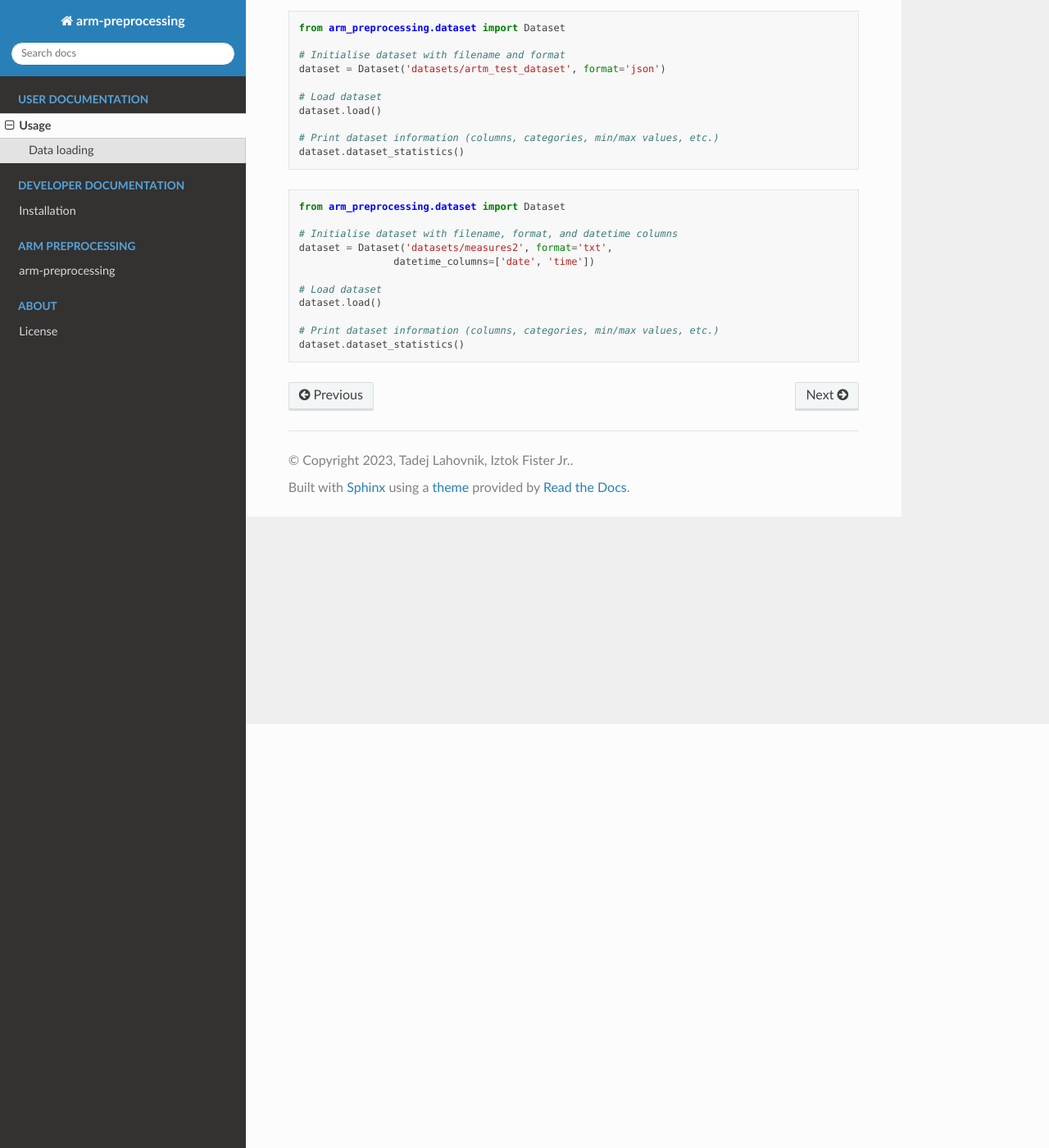
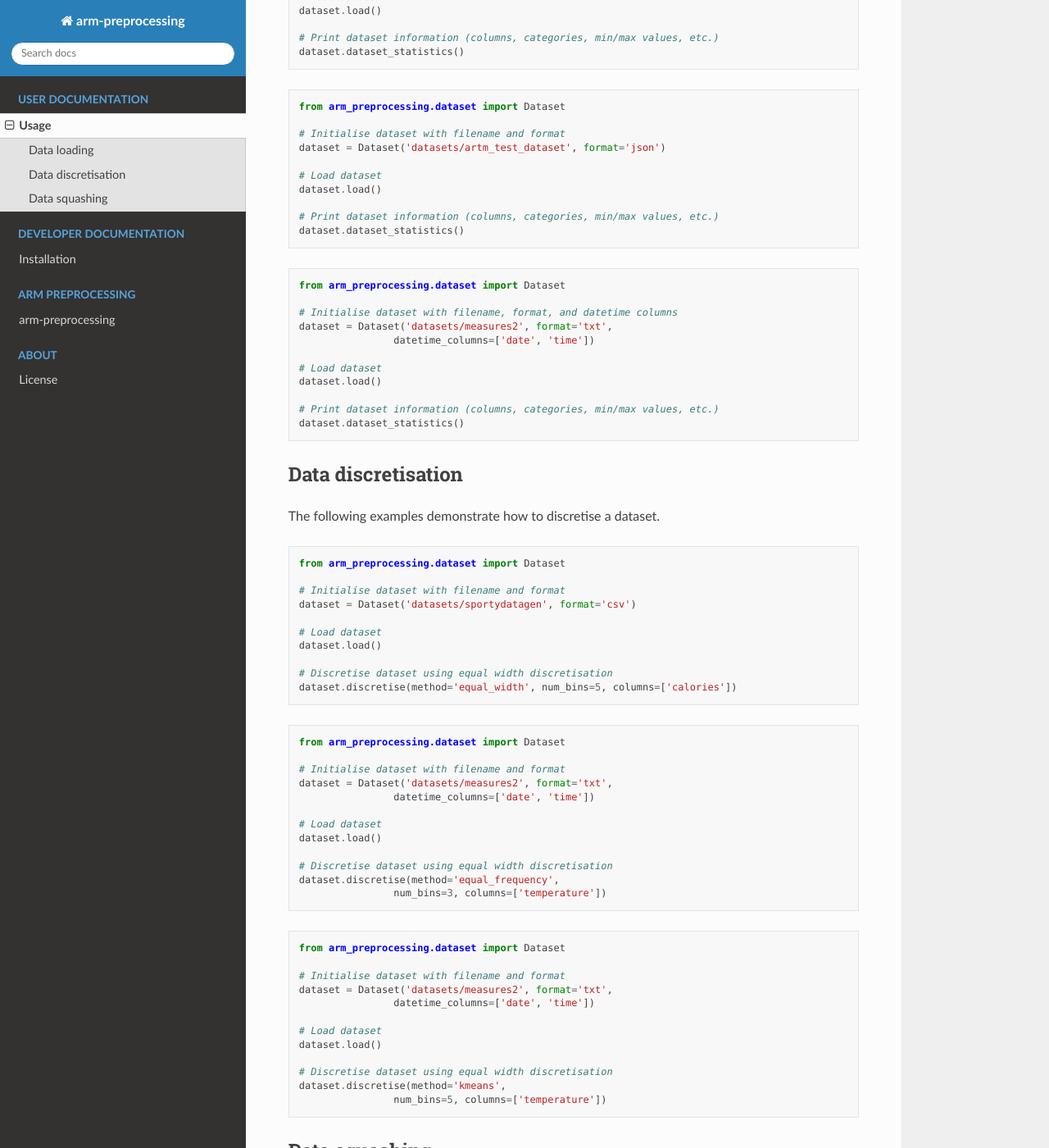
Before and after one commit to firefly-cpp/arm-preprocessing, a Sphinx documentation site: the page built from docs/user/usage.rst, in a window 1280 px wide and 1400 px high, scrolled down 517 px. Shown: the whole window at 82% size. Built offline with Sphinx 7.4.7 and the Read the Docs theme 2.0.0, drawn with Linux system fonts in a browser that asks for light colours; pages that are not in the unit, such as notebooks, are missing from menus; some of the changed text lies outside the part shown.

Commit message:
feat: Data squashing examples

```diff
--- a/docs/user/usage.rst
+++ b/docs/user/usage.rst
@@ -2,6 +2,12 @@
 =====
 
 This section demonstrates the usage of the arm-preprocessing framework.
+
+*   :ref:`data loading`
+*   :ref:`data discretisation`
+*   :ref:`data squashing`
+
+.. _data loading:
 
 Data loading
 ------------
@@ -47,3 +53,89 @@
 
     # Print dataset information (columns, categories, min/max values, etc.)
     dataset.dataset_statistics()
+
+..  _data discretisation:
+
+Data discretisation
+-------------------
+
+The following examples demonstrate how to discretise a dataset.
+
+..  code:: python
+
+    from arm_preprocessing.dataset import Dataset
+
+    # Initialise dataset with filename and format
+    dataset = Dataset('datasets/sportydatagen', format='csv')
+
+    # Load dataset
+    dataset.load()
+
+    # Discretise dataset using equal width discretisation
+    dataset.discretise(method='equal_width', num_bins=5, columns=['calories'])
+
+..  code:: python
+
+    from arm_preprocessing.dataset import Dataset
+
+    # Initialise dataset with filename and format
+    dataset = Dataset('datasets/measures2', format='txt',
+                    datetime_columns=['date', 'time'])
+
+    # Load dataset
+    dataset.load()
+
+    # Discretise dataset using equal width discretisation
+    dataset.discretise(method='equal_frequency',
+                    num_bins=3, columns=['temperature'])
+
+..  code:: python
+
+    from arm_preprocessing.dataset import Dataset
+
+    # Initialise dataset with filename and format
+    dataset = Dataset('datasets/measures2', format='txt',
+                    datetime_columns=['date', 'time'])
+
+    # Load dataset
+    dataset.load()
+
+    # Discretise dataset using equal width discretisation
+    dataset.discretise(method='kmeans',
+                    num_bins=5, columns=['temperature'])
+
+..  _data squashing:
+
+Data squashing
+--------------
+
+The following examples demonstrate how to squash a dataset.
+
+..  code:: python
+
+    from arm_preprocessing.dataset import Dataset
+
+    # Initialise dataset with filename and format
+    dataset = Dataset('datasets/breast', format='csv')
+
+    # Load dataset
+    dataset.load()
+
+    # Squash dataset
+    dataset.squash(threshold=0.75, similarity='euclidean')
+
+..  code:: python
+
+    from arm_preprocessing.dataset import Dataset
+
+    # Initialise dataset with filename and format
+    dataset = Dataset('datasets/Abalone', format='csv')
+
+    # Load dataset
+    dataset.load()
+
+    # Drop "Sex" column from dataset.data
+    dataset.data.drop('Sex', axis=1, inplace=True)
+
+    # Squash dataset
+    dataset.squash(threshold=0.99, similarity='cosine')
```
Also changed, not shown: README.md (+20 -2 lines), 2 other files.
